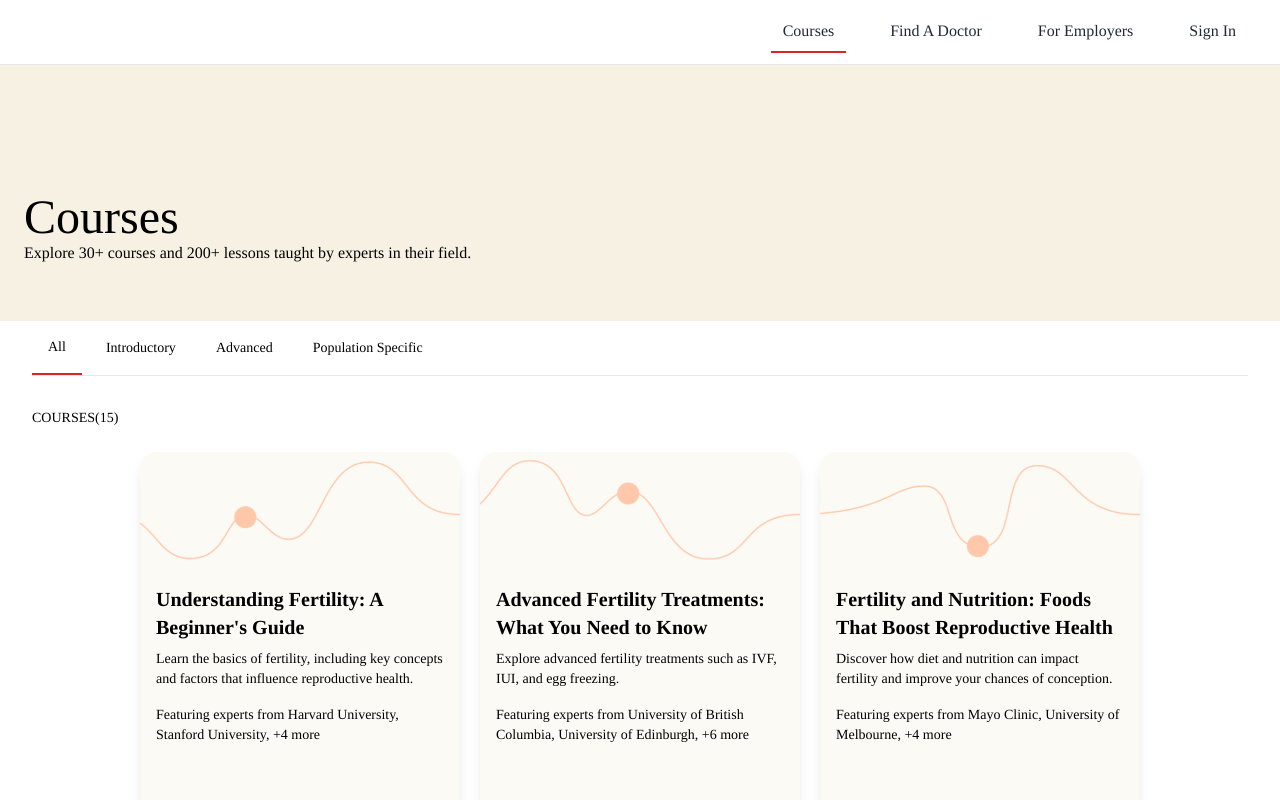
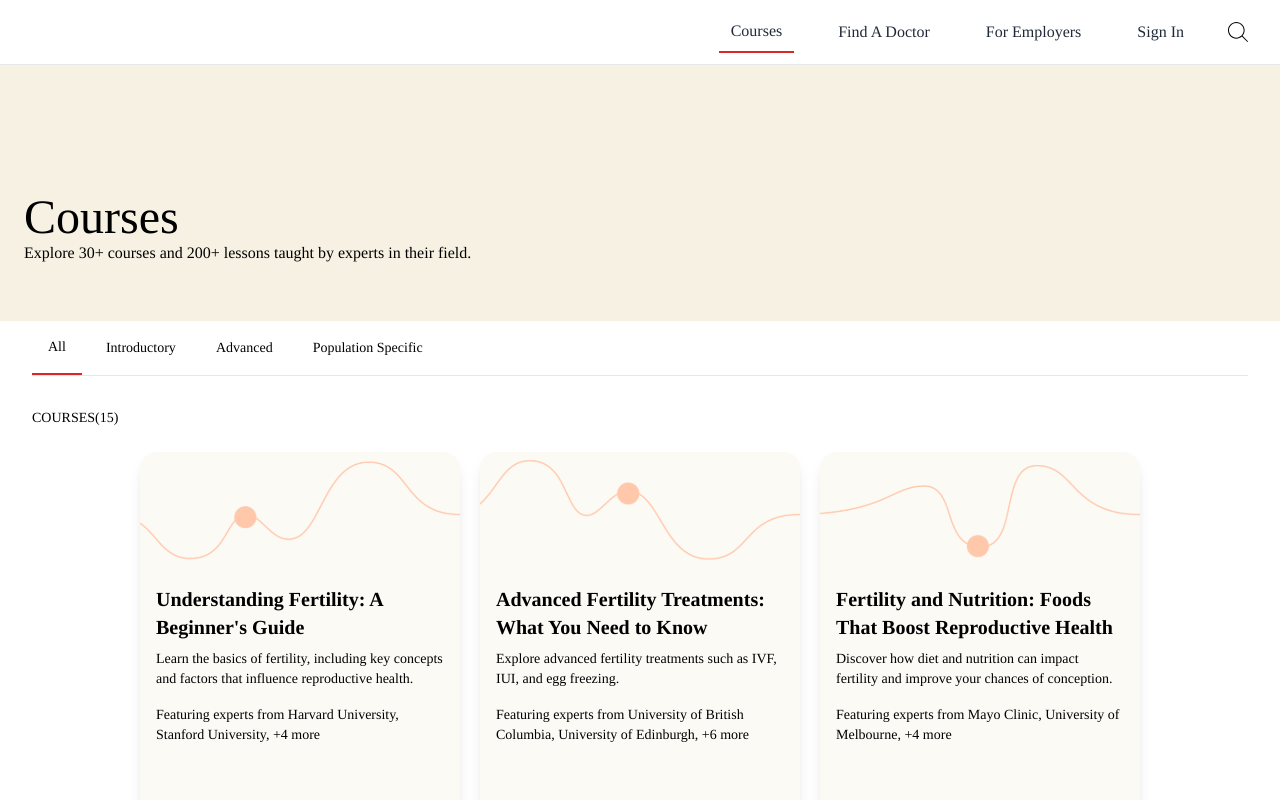
Before and after one commit to inganta23/fertility-app, a Next.js app: page /courses in a window 1280 px wide. Shown: the top 800 px of the page. Built offline with nearby package versions, Linux system fonts and the light colour scheme.

Commit message:
add search icon and courseLength on each course

```diff
--- a/src/components/shared/Navbar.jsx
+++ b/src/components/shared/Navbar.jsx
@@ -40,7 +40,7 @@ const Navbar = () => {
       <div className="mx-auto px-4 sm:px-6 lg:px-8">
         <div className="flex h-16">
           <div className="flex items-center justify-end w-full">
-            <div className="hidden md:flex md:space-x-8 md:ml-10">
+            <div className="hidden md:flex md:space-x-8 md:ml-10 md:items-center">
               {navLinks.map((link) => (
                 <Link
                   key={link}
@@ -53,6 +53,13 @@ const Navbar = () => {
                   {link}
                 </Link>
               ))}
+              <Image
+                src="/search.svg"
+                alt="Search icon"
+                width={20}
+                height={20}
+                className="cursor-pointer hover:scale-110"
+              />
             </div>
           </div>
           <div className="flex items-center md:hidden">
@@ -99,6 +106,15 @@ const Navbar = () => {
               {link}
             </Link>
           ))}
+          <div className="px-3 py-2">
+            <Image
+              src="/search.svg"
+              alt="Search icon"
+              width={20}
+              height={20}
+              className="cursor-pointer hover:scale-110"
+            />
+          </div>
         </div>
       </div>
     </nav>
```
Also changed, not shown: src/data/courses.js (+14 -0 lines), public/search.svg (added).
